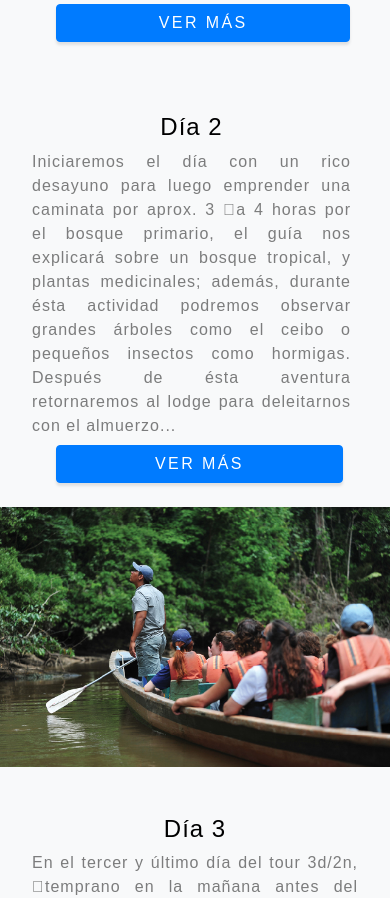
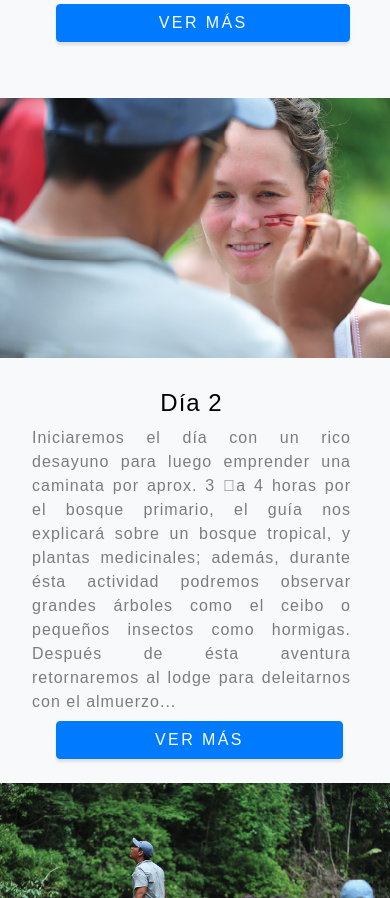
Before and after one commit to CamiloFrancoDW/JamuLodgeV2, a website with bundled scripts: page habitacionTresDias.html in a window 390 px wide. Shown: the part 903-1801 px from the top of the page. Built offline with nearby package versions, Linux system fonts and the light colour scheme.

Commit message:
Img
No se veía la segunda imagen.

```diff
--- a/css/style.css
+++ b/css/style.css
@@ -1503,4 +1503,8 @@ div .imgComedorDos {
         width: 90%;
     }
 
+    .divprog2 {
+        display: block;
+    }
+
   }
```
